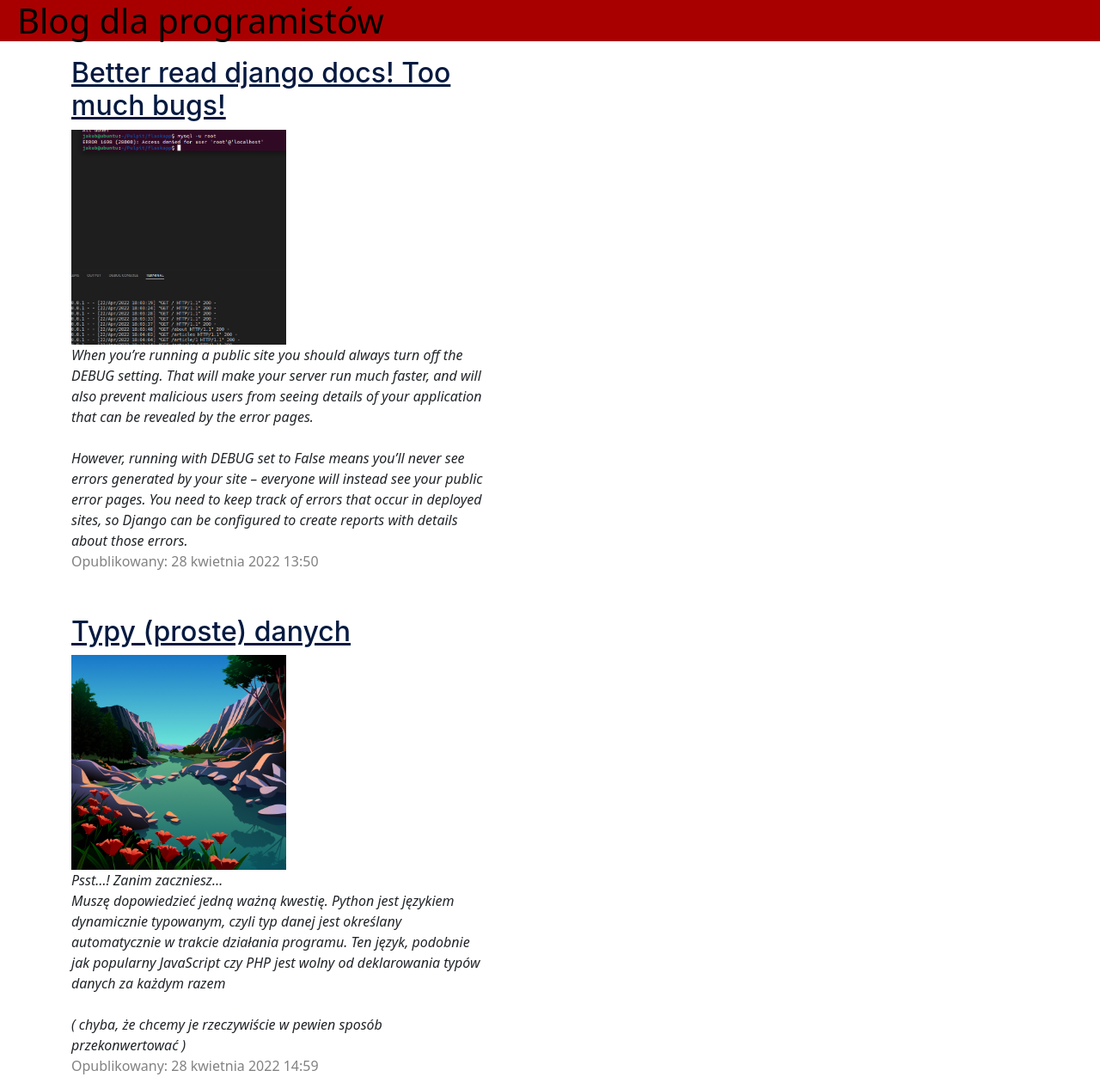
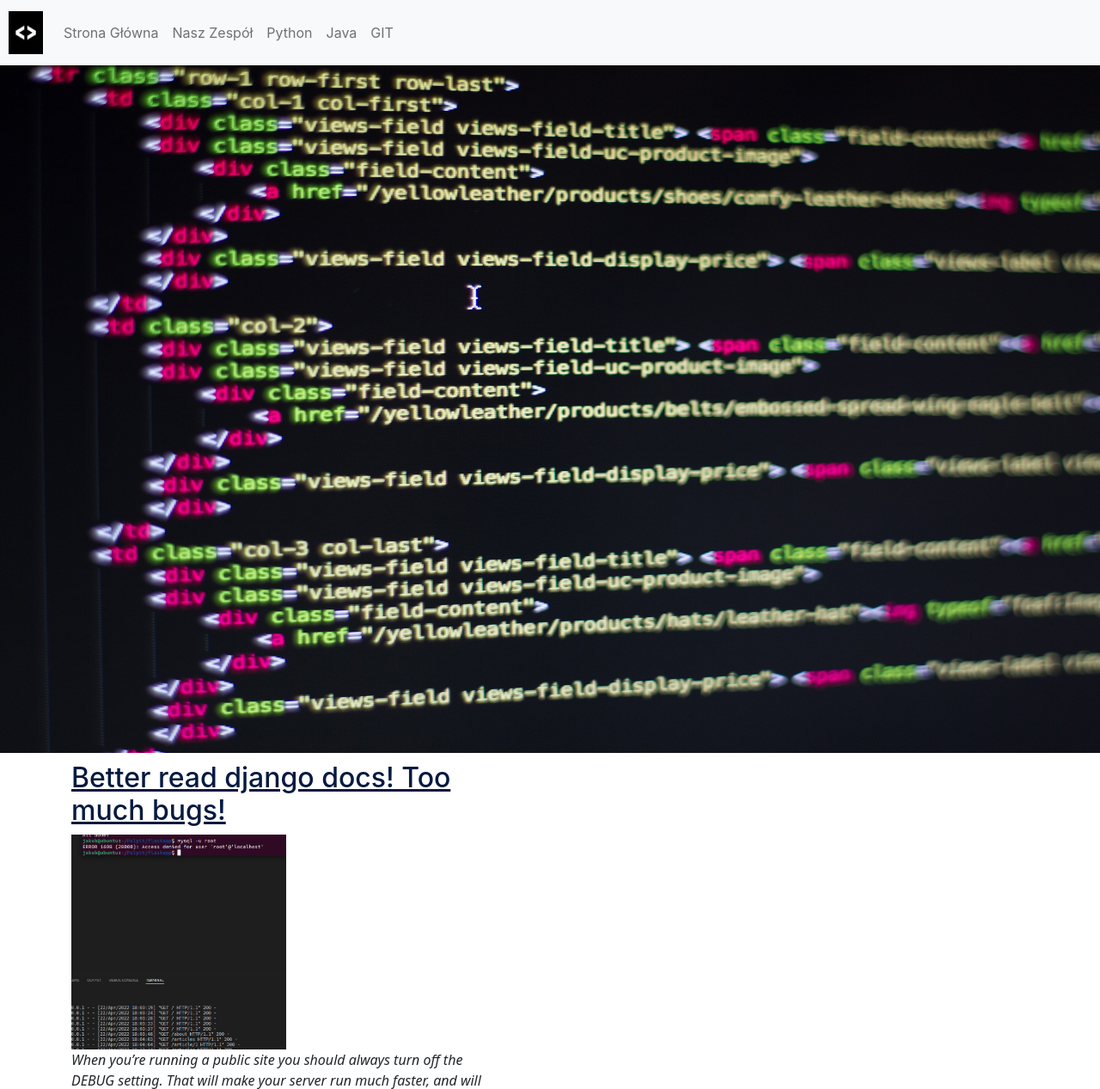
Before and after one commit to JaayRad/PiwnicaKodu, a Django app: page / in a window 1280 px wide; the page is wider, and only the part inside the window is pictured. Shown: the top 1267 px of that part at 86% size. Run offline with Django 4.2, Linux system fonts and the light colour scheme; data comes from the database, SQL or seed files in the repository; both versions use the stored data as it was after the commit; parts of the project's set-up code (start-up, migrations or seed data) failed here and were passed over.

Commit message:
fixed windows + css

```diff
--- a/blog/static/css/blog.css
+++ b/blog/static/css/blog.css
@@ -1,5 +1,5 @@
 .page-header {
-  background-color: #a80000;
+  background-color: #f6f6f6;
   text-decoration: none;
   width: 100%;
   text-decoration: none;
@@ -49,10 +49,7 @@
   float: right;
 }
 
-.post-form textarea,
-.post-form input {
-  width: 100%;
-}
+
 
 .top-menu,
 .top-menu:hover,
@@ -65,10 +62,6 @@
   padding: 10px 0;
 }
 
-.plus {
-  float: right;
-  margin-right: 20px;
-}
 
 .post {
   margin-bottom: 15px;
--- a/blog/templates/blog/base.html
+++ b/blog/templates/blog/base.html
@@ -2,7 +2,8 @@
 <html lang="pl">
   <head>
     <meta charset="UTF-8" />
-    <title>Blog dla programistów</title>
+    <title>Piwnica Kodu</title>
+    <link rel="icon" href="{%static 'images/ikona.png'%}">
     <link
       href="https://cdn.jsdelivr.net/npm/bootstrap@5.1.3/dist/css/bootstrap.min.css"
       rel="stylesheet"
@@ -13,11 +14,36 @@
   </head>
   <body>
     <div class="page-header">
-      <a href="{% url 'post_new' %}" class="top-menu"
-        ><span class="glyphicon glyphicon-plus"></span
-      ></a>
-      <h1><a href="/"> Blog dla programistów </a></h1>
+      <nav class="navbar navbar-expand-lg navbar-light bg-light">
+      <a class="navbar-brand" href="/"><img src="{% static 'images/ikona2.png' %}" style="width:50px; height:50px; padding-left:10px"></a>
+      <button class="navbar-toggler" type="button" data-toggle="collapse" data-target="#navbarNav" aria-controls="navbarNav" aria-expanded="false" aria-label="Toggle navigation">
+        <span class="navbar-toggler-icon"></span>
+      </button>
+      <div class="collapse navbar-collapse" id="navbarNav">
+        <ul class="navbar-nav">
+          <li class="nav-item active">
+            <a class="nav-link" href="/">Strona Główna </a>
+          </li>
+          <li class="nav-item">
+            <a class="nav-link" href="#">Nasz Zespół</a>
+          </li>
+          <li class="nav-item">
+            <a class="nav-link" href="#">Python</a>
+          </li>
+          <li class="nav-item">
+            <a class="nav-link" href="#">Java</a>
+          </li>
+          <li class="nav-item">
+            <a class="nav-link" href="#">GIT</a>
+          </li>
+        </ul>
+      </div>
     </div>
+
+    <header>
+      <img src="{% static 'images/piwnicakodu.jpg' %}" style="height:800px; width:1600px; align-items: center;" alt="header-img">
+    </header>
+
     <div class="content container">
       <div class="row">
         <div class="col-md-8">{% block content %} {% endblock %}</div>
--- a/blog/templates/blog/post_list.html
+++ b/blog/templates/blog/post_list.html
@@ -1,4 +1,6 @@
-{% extends 'blog/base.html' %} {% block content %} {% for post in posts %}
+{% extends 'blog/base.html' %} {% load static %}
+
+{% block content %} {% for post in posts %}
 <div class="col-md-8">
   <div class="post">
     <h2><a href="{% url 'post_detail' pk=post.pk %}">{{ post.title }}</a></h2>
--- a/blog/urls.py
+++ b/blog/urls.py
@@ -4,5 +4,5 @@ from . import views
 urlpatterns = [
     path('', views.post_list, name='post_list'),
     path('post/<int:pk>/', views.post_detail, name ='post_detail'),
-    path('post/new/', views.post_new, name='post_new'),
+
 ]
--- a/blog/views.py
+++ b/blog/views.py
@@ -38,16 +38,3 @@ def post_list(request):
 def post_detail(request, pk):
     post = get_object_or_404(Post, pk=pk)
     return render(request, 'blog/post_detail.html', {'post': post})
-
-def post_new(request):
-    if request.method == "POST":
-        form = PostForm(request.POST, request.FILES)
-        if form.is_valid():
-            post = form.save(commit=False)
-            post.author = request.user
-            post.published_date = timezone.now()
-            post.save()
-            return redirect('post_detail', pk=post.pk)
-    else:
-        form = PostForm()
-    return render(request, 'blog/post_edit.html', {'form': form})
--- a/mysite/settings.py
+++ b/mysite/settings.py
@@ -11,7 +11,7 @@ SECRET_KEY = 'django-insecure-p$loyw8bl)#yp5n%8bz0_9btei@v-#(gzspy6)c=-feug%%4)7
 DEBUG = True
 
 
-ALLOWED_HOSTS = ['127.0.0.1', 'pythonanywhere.com']
+ALLOWED_HOSTS = ['127.0.0.1']
 
 
 
```
Also changed, not shown: blog/static/css/style.css (deleted, +0 -116 lines), blog/static/images/ikona.png (added), blog/static/images/ikona2.png (added), blog/static/images/piwnicakodu.jpg (added), db.sqlite3, media/images/piwnicakodu.jpg (added), 1 other file.
